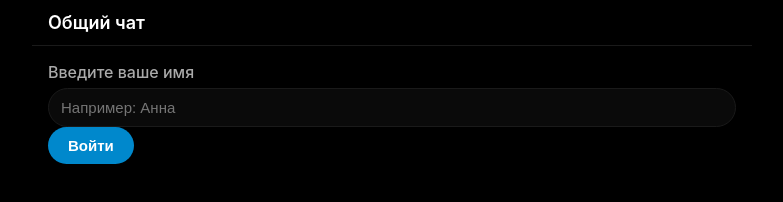
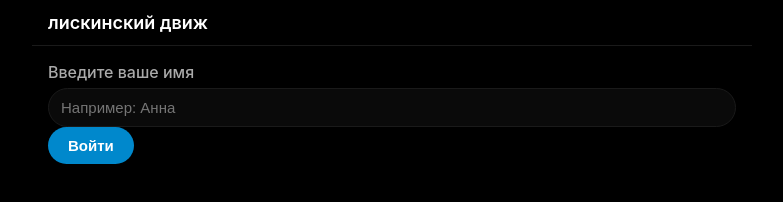
Before and after one commit to brawlerleg/brawlchat, a plain HTML site: page index.html in a window 1280 px wide. Shown: the whole page, without its empty margins (248-1031 px from the left). Drawn offline with Linux system fonts and the light colour scheme; no server answers.

Commit message:
Update index.html

```diff
--- a/index.html
+++ b/index.html
@@ -6,13 +6,13 @@
   <meta name="apple-mobile-web-app-capable" content="true" />
   <meta name="apple-mobile-web-app-status-bar-style" content="black-translucent" />
   <meta name="theme-color" content="#0088cc" />
-  <title>Чат</title>
+  <title>лискинский движ</title>
   <link rel="stylesheet" href="styles.css">
 </head>
 <body>
   <div class="container">
     <header>
-      <h1>Общий чат</h1>
+      <h1>лискинский движ</h1>
       <button class="profile-btn" id="profileBtn">👤</button>
     </header>
 
```
